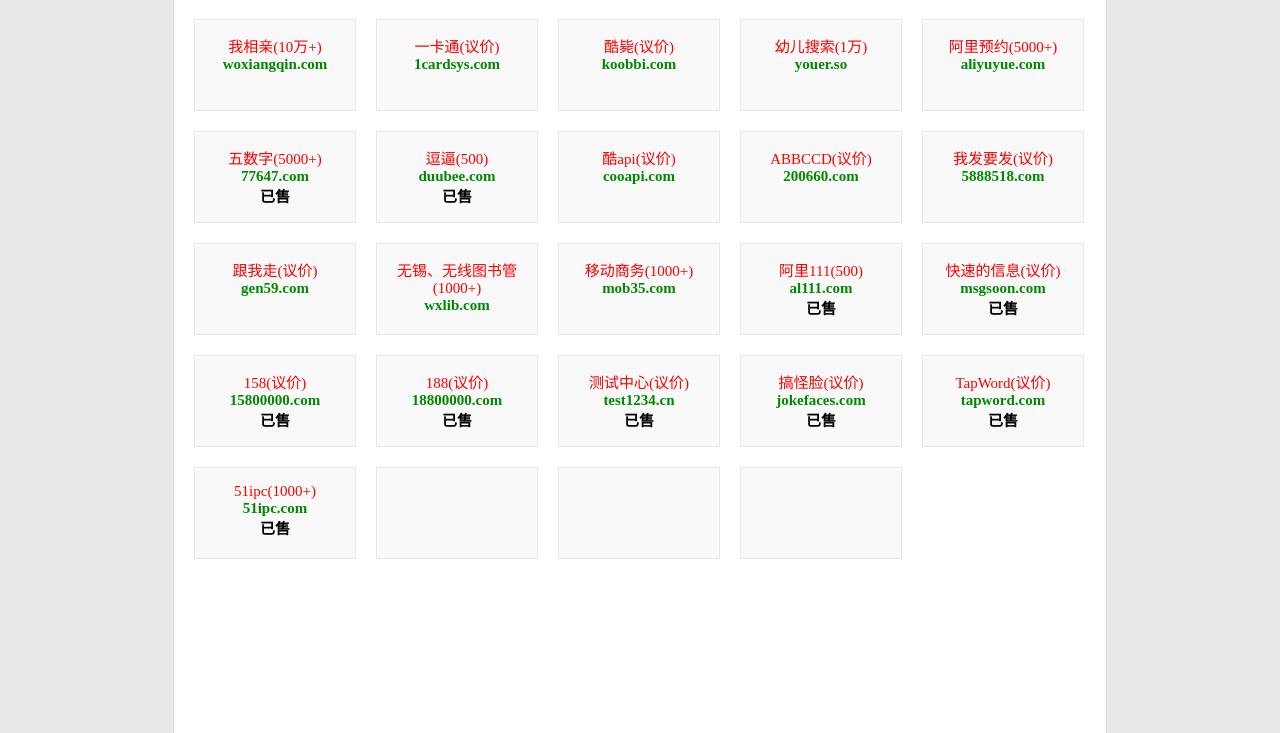
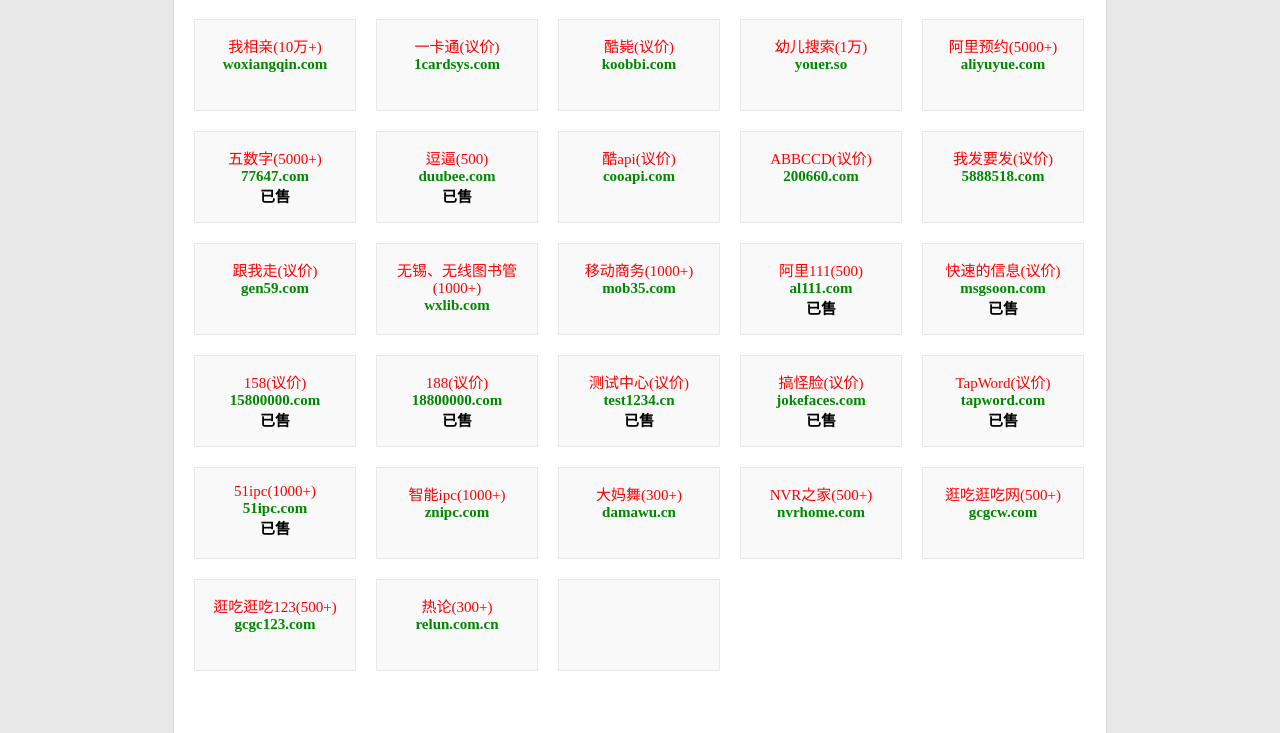
Before and after one commit to lyout/lyout.github.com, a plain HTML site: page index.html in a window 1280 px wide. Shown: the part 67-800 px from the top of the page. Drawn offline with Linux system fonts and the light colour scheme.

Commit message:
Update index.html

```diff
--- a/index.html
+++ b/index.html
@@ -54,8 +54,13 @@
         <div class="domain"><h2>TapWord(议价)</h2><h3>tapword.com</h3><h4>已售</h4></div>
 
         <div class="domain"><h2>51ipc(1000+)</h2><h3>51ipc.com</h3><h4>已售</h4></div>
-        <div class="domain"></div>
-        <div class="domain"></div>
+        <div class="domain"><h2>智能ipc(1000+)</h2><h3>znipc.com</h3></div>
+        <div class="domain"><h2>大妈舞(300+)</h2><h3>damawu.cn</h3></div>
+        <div class="domain"><h2>NVR之家(500+)</h2><h3>nvrhome.com</h3></div>
+
+        <div class="domain"><h2>逛吃逛吃网(500+)</h2><h3>gcgcw.com</h3></div>
+        <div class="domain"><h2>逛吃逛吃123(500+)</h2><h3>gcgc123.com</h3></div>
+        <div class="domain"><h2>热论(300+)</h2><h3>relun.com.cn</h3></div>
         <div class="domain"></div>
 
         <div class="bottom"></div>
```
